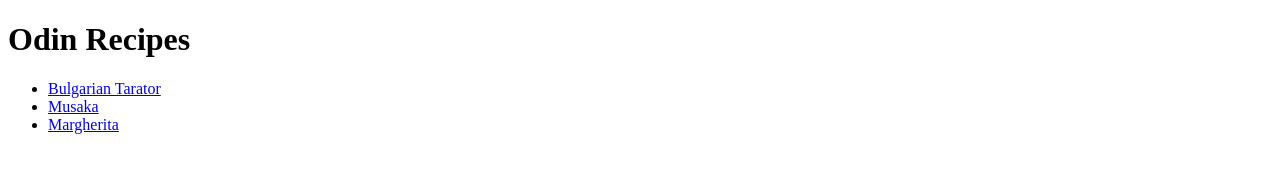
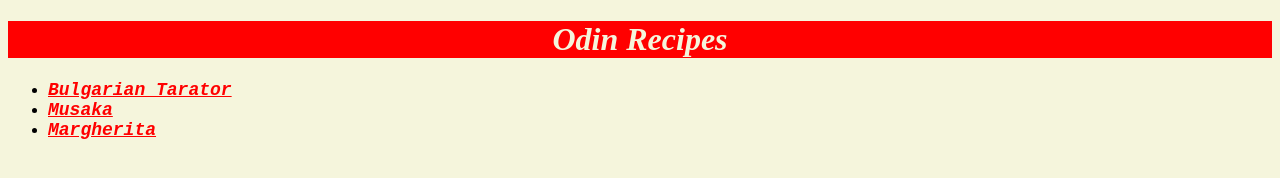
Before and after one commit to ddyankov28/odin-recipes, a plain HTML site: page index.html in a window 1280 px wide. Drawn offline with Linux system fonts and the light colour scheme.

Commit message:
index with css

```diff
--- a/index.html
+++ b/index.html
@@ -3,6 +3,7 @@
     <head>
         <meta charset="UTF-8">
         <title>Odin Recipes</title>
+        <link rel="stylesheet" href="styles.css">
     </head>
 
     <body>
--- /dev/null
+++ b/styles.css
@@ -0,0 +1,19 @@
+body{
+    background-color: beige;
+}
+
+h1{
+    text-align: center;
+    background-color: rgb(255, 0, 0);
+    color:beige;
+    font-style:oblique;
+    font-size: xx-large;
+}
+
+a{
+    color:red;
+    font-weight: bolder;
+    font-size: large;
+    font-style: italic;
+    font-family:'Courier New', Courier, monospace;
+}
```
